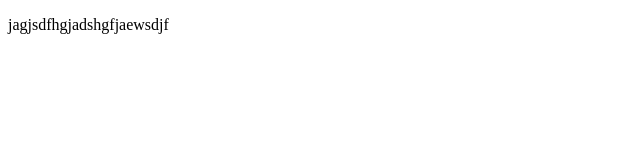
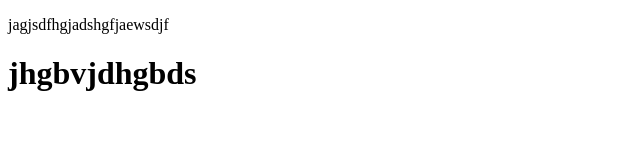
Before and after one commit to hocdichoiitthoi/git-demo, a plain HTML site: page about.html in a window 1280 px wide. Shown: the whole page, without its empty margins (0-640 px from the left). Drawn offline with Linux system fonts and the light colour scheme.

Commit message:
Update about.html

```diff
--- a/about.html
+++ b/about.html
@@ -7,5 +7,6 @@
 </head>
 <body>
     <p>jagjsdfhgjadshgfjaewsdjf</p>
+    <h1>jhgbvjdhgbds</h1>
 </body>
 </html>
```
